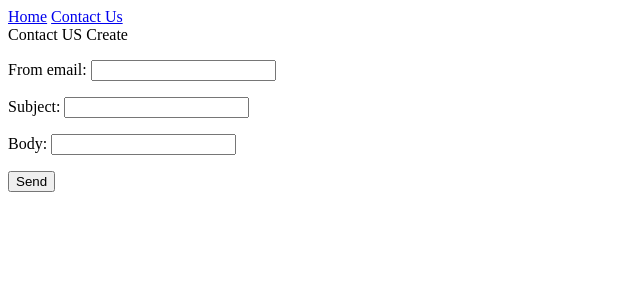
After one commit to DmytroKaminskiy/currency_8, a Django app: page /currency/contactus/create/ in a window 1280 px wide. The commit adds this page. Shown: the top 300 px of the page, without its empty margins (0-640 px from the left). Run offline with Django 4.2, Linux system fonts and the light colour scheme.

Commit message:
lesson11

```diff
--- a/app/currency/admin.py
+++ b/app/currency/admin.py
@@ -32,5 +32,7 @@ class RateAdmin(admin.ModelAdmin):
     def has_delete_permission(self, request, obj=None):
         return False
 
+    # class Meta:
+    #     verbose_name = ...
 
 admin.site.register(Rate, RateAdmin)
--- /dev/null
+++ b/app/currency/middlewares.py
@@ -0,0 +1,42 @@
+from time import time
+
+
+class SimpleMiddleware:
+    def __init__(self, get_response):
+        self.get_response = get_response
+        # One-time configuration and initialization.
+
+    def __call__(self, request):
+        if not request.path.startswith('/admin/'):
+            print('Admin site')
+
+        start = time()
+        response = self.get_response(request)
+        end = time()
+        print(f'Took Time: {end - start}')
+        return response
+
+
+'''
+1. Создать модель ResponseLog с полями
+    response_time = float
+    request_method = string (GET, POST, ...) request.method
+    query_params = string (?key=value) request.GET
+    ip = string()
+    path = string()  request.path
+    ...
+
+2. Создавать обьект ResponseLog (ResponseLog.objects.create()) с указанными полями.
+3. Отправить имейл через вью класс ContactUsCreate
+'''
+
+# class SimpleMiddleware2:
+#     def __init__(self, get_response):
+#         self.get_response = get_response
+#         One-time configuration and initialization.
+    #
+    # def __call__(self, request):
+    #     print('BEFORE VIEW')
+    #     response = self.get_response(request)
+    #     print('AFTER VIEW')
+    #     return response
--- a/app/currency/models.py
+++ b/app/currency/models.py
@@ -15,3 +15,16 @@ class Rate(models.Model):
     buy = models.DecimalField(max_digits=10, decimal_places=4)
     source = models.CharField(max_length=64)
     created = models.DateTimeField(auto_now_add=True)
+
+
+    # class Meta:
+    #     ordering = ...
+    # Rate.objects.annotate().aggregate().order_by()
+
+
+class ContactUs(models.Model):
+    subject = models.CharField(max_length=128)
+    body = models.CharField(max_length=1024)
+    from_email = models.EmailField()
+    to_email = models.EmailField()
+    created = models.DateTimeField(auto_now_add=True)
--- /dev/null
+++ b/app/currency/templates/currency/contactus_create.html
@@ -0,0 +1,13 @@
+{% extends 'currency/base.html' %}
+
+{% block title %}CONTACT US CREATE{% endblock title %}
+
+{% block main_content %}
+    Contact US Create
+
+    <form method="post">
+        {% csrf_token %}
+        {{ form.as_p }}
+        <button type="submit">Send</button>
+    </form>
+{% endblock main_content %}
--- a/app/currency/templates/parts/navbar.html
+++ b/app/currency/templates/parts/navbar.html
@@ -1,3 +1,4 @@
 <div>
     <a href="/">Home</a>
+    <a href="{% url "currency:contactus_create" %}">Contact Us</a>
 </div>
--- a/app/currency/urls.py
+++ b/app/currency/urls.py
@@ -10,4 +10,5 @@ urlpatterns = [
     path('rate/update/<int:pk>/', views.RateUpdateView.as_view(), name='rate_update'),
     path('rate/delete/<int:pk>/', views.RateDeleteView.as_view(), name='rate_delete'),
     path('rate/details/<int:pk>/', views.RateDetailsView.as_view(), name='rate_details'),
+    path('contactus/create/', views.ContactUsCreateView.as_view(), name='contactus_create'),
 ]
--- a/app/currency/views.py
+++ b/app/currency/views.py
@@ -1,17 +1,22 @@
 from django.http import HttpResponse, HttpResponseRedirect, Http404
 from django.shortcuts import render, get_object_or_404
 from django.urls import reverse, reverse_lazy
+from django.core.mail import send_mail
 
 from django.views import generic
 
-from currency.models import Rate
+from currency.models import Rate, ContactUs
 from currency.forms import RateForm
 from currency.model_choices import CurrencyType
+
+# from settings import settings BAD
+from django.conf import settings
 
 # context_processor - GLOBAL Context - base.html
 
 # def index(request):
 #     return render(request, 'currency/index.html')
+
 
 class IndexView(generic.TemplateView):
     template_name = 'currency/index.html'
@@ -39,6 +44,9 @@ class RateCreateView(generic.CreateView):
     success_url = reverse_lazy('currency:rate_list')
     initial = {'currency_type': CurrencyType.CURRENCY_TYPE_EUR}
 
+    # def get(self, request, **kwargs):
+    #     return super().get(request, **kwargs)
+
 
 class RateUpdateView(generic.UpdateView):
     queryset = Rate.objects.all()
@@ -56,6 +64,39 @@ class RateDetailsView(generic.DeleteView):
     queryset = Rate.objects.all()
     template_name = 'currency/rate_details.html'
 
+
+class ContactUsCreateView(generic.CreateView):
+    model = ContactUs
+    success_url = reverse_lazy('currency:rate_list')
+    template_name = 'currency/contactus_create.html'
+    fields = (
+        'from_email',
+        'subject',
+        'body',
+    )
+
+    def form_valid(self, form):
+        response = super().form_valid(form)
+
+        # form.cleaned_data
+        # self.object
+
+        subject = 'ContactUs From Currency Project'
+        body = f'''
+        Subject From Client: {self.object.subject}
+        Email: {self.object.from_email}
+        Wants to contact
+        '''
+
+        send_mail(
+            subject,
+            body,
+            settings.EMAIL_HOST_USER,
+            [settings.EMAIL_HOST_USER],
+            fail_silently=False,
+        )
+
+        return response
 
 # def rate_list(request):
 #     context = {
--- a/requirements.txt
+++ b/requirements.txt
@@ -1,4 +1,4 @@
-Django==4.0.6
+Django
 django-extensions
 ipython
 django-admin-rangefilter
```
Also changed, not shown: app/settings/settings.py (+15 -0 lines), app/currency/migrations/0003_contactus.py (added).
